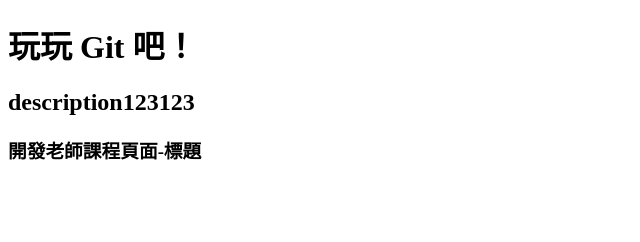
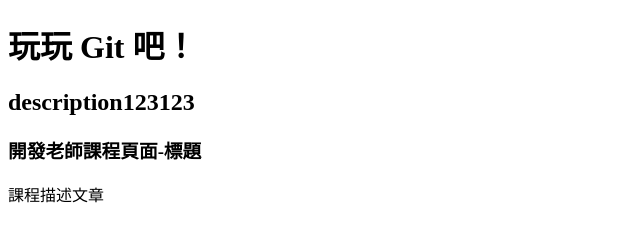
Before and after one commit to HSNM2/git-tutorial, a plain HTML site: page index.html in a window 1280 px wide. Shown: the whole page, without its empty margins (0-640 px from the left). Drawn offline with Linux system fonts and the light colour scheme.

Commit message:
feat: 修改課程文章

```diff
--- a/index.html
+++ b/index.html
@@ -12,5 +12,6 @@
 
 
   <h3>開發老師課程頁面-標題</h3>
+  <p>課程描述文章</p>
 </body>
 </html>
```
